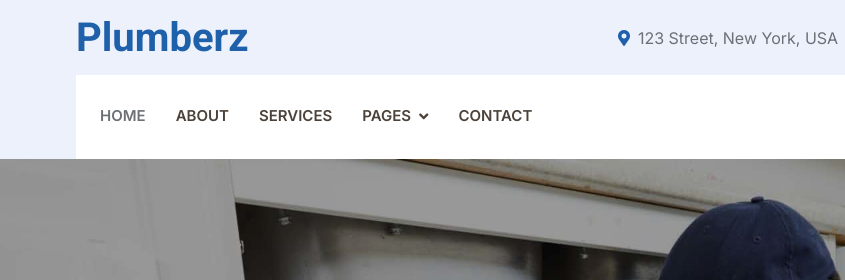
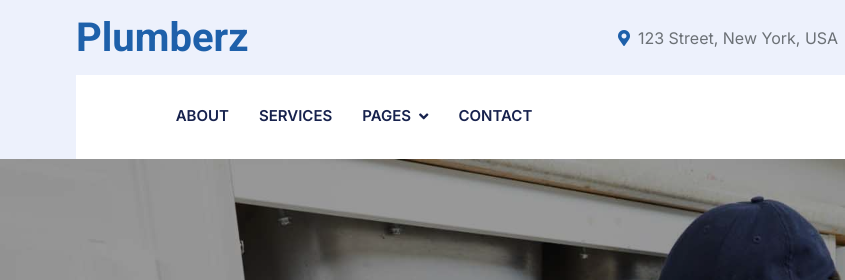
Before and after one commit to chalory/forte, a plain HTML site: page index.html in a window 1280 px wide. Shown: the top 280 px of the page, 0-845 px from the left. Drawn offline with nearby package versions, Linux system fonts and the light colour scheme.

Commit message:
changed opacity of navbar

```diff
--- a/css/style.css
+++ b/css/style.css
@@ -3,7 +3,7 @@
     --primary: #a09481,;
     --secondary: #a09481,;
     --light: #d4c4ac;
-    --dark: #4c4239;
+    --dark: #17224D;
 }
 
 .fw-medium {
@@ -112,7 +112,7 @@
 
 .navbar-light .navbar-nav .nav-link:hover,
 .navbar-light .navbar-nav .nav-link.active {
-    color: var(--primary);
+    opacity: 0;
 }
 
 @media (max-width: 991.98px) {
```
